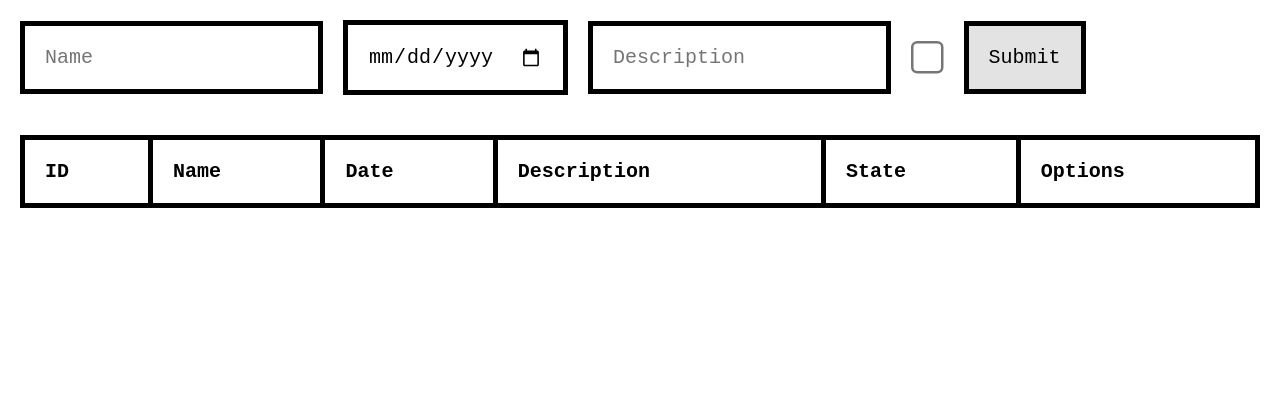
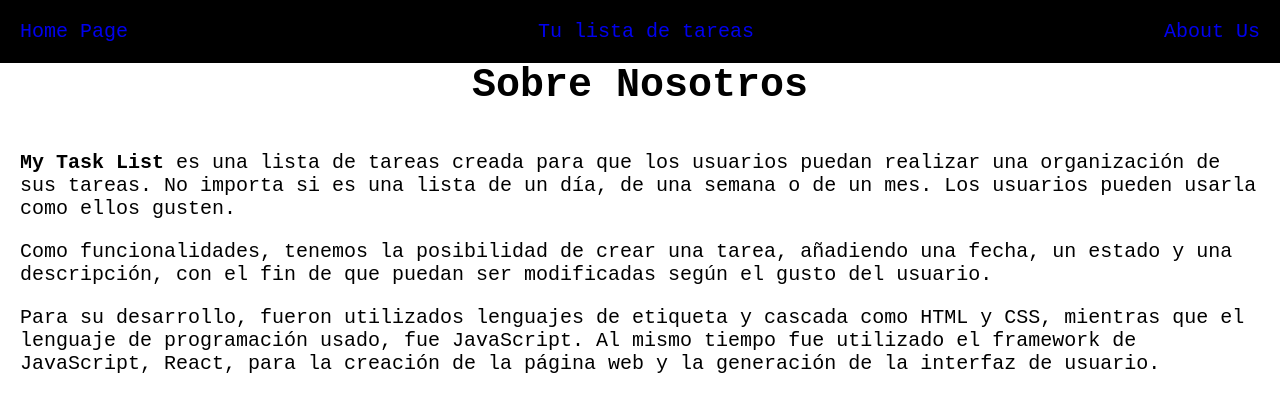
Before and after one commit to boambinho/task-list, a React (Create React App) app: page /about in a window 1280 px wide. Shown: the top 412 px of the page. Built offline with nearby package versions, Linux system fonts and the light colour scheme; a web font is replaced by a local one.

Commit message:
rutas agregadas

```diff
--- a/package.json
+++ b/package.json
@@ -9,6 +9,7 @@
     "react": "^18.2.0",
     "react-dom": "^18.2.0",
     "react-hook-form": "^7.39.5",
+    "react-router-dom": "^6.4.4",
     "react-scripts": "5.0.1",
     "web-vitals": "^2.1.4"
   },
--- a/src/App.css
+++ b/src/App.css
@@ -48,3 +48,39 @@ img {
   flex-direction: row;
   gap: 1rem;
 }
+
+h1 {
+  text-align: center;
+}
+
+.subtitulo {
+  text-align: center;
+}
+
+.aboutUs {
+  text-align: inherit;
+  margin: 1rem;
+}
+
+.navbar {
+  background: #000;
+  color: #fff;
+  display: flex;
+  justify-content: space-between;
+  align-items: center;
+  padding: 1rem;
+}
+
+a:visited {
+  color: #fff;
+}
+
+a {
+  text-decoration: none;
+}
+
+/*hover en navbar*/
+a:hover {
+  color: rgb(75, 72, 72);
+  text-decoration: none;
+}
--- a/src/App.js
+++ b/src/App.js
@@ -1,33 +1,24 @@
 import "./App.css";
-import React, { useState } from "react";
-import Table from "./components/Table";
-import Inputs from "./components/Inputs";
-import { addTaskByUpdate } from "./hooks/res";
+import React from "react";
+import { BrowserRouter as Router, Routes, Route } from "react-router-dom";
+import Home from "./Pages/Home";
+import { SobreNosotros } from "./Pages/SobreNosotros";
+import Menu from "./Pages/Menu";
+import ErrorPage from "./Pages/ErrorPage";
+import Tareas from "./Pages/Tareas";
 
 export default function App() {
-  const [tasks, setTasks] = useState([]);
-  const [id, setId] = useState(0);
-
   return (
     <React.Fragment>
-      <Inputs
-        eventSubmit={(event) => {
-          event.preventDefault();
-
-          const formData = new FormData(event.target);
-
-          formData.append("id", id);
-
-          setId(id + 1);
-
-          const formDataObj = Object.fromEntries(formData.entries());
-
-          setTasks(addTaskByUpdate(tasks, formDataObj));
-
-          event.target.reset();
-        }}
-      />
-      <Table tasks={tasks} setTasks={setTasks} />
+      <Router>
+        <Menu />
+        <Routes>
+          <Route path="/" element={<Home />} />
+          <Route path="/about" element={<SobreNosotros />} />
+          <Route path="/task_list" element={<Tareas />} />
+          <Route path="*" element={<ErrorPage />} />
+        </Routes>
+      </Router>
     </React.Fragment>
   );
 }
--- /dev/null
+++ b/src/Pages/ErrorPage.js
@@ -0,0 +1,7 @@
+import React from "react";
+
+function ErrorPage() {
+  return <div className="error">¡ERROR! NO EXISTE ESTA PÁGINA </div>;
+}
+
+export default ErrorPage;
--- /dev/null
+++ b/src/Pages/Home.js
@@ -0,0 +1,27 @@
+import React from "react";
+
+const Home = () => {
+  return (
+    <div>
+      <br />
+      <h1> My Task List </h1>
+      <br />
+      <p className="subtitulo">¡ Bienvenido a tu lista de tareas !</p>
+      <br />
+      <p className="subtitulo">
+        {" "}
+        Para Comenzar a crear o modificar tu tarea, presiona{" "}
+        <strong>Tu lista de tareas </strong>
+        arriba
+      </p>
+      <br />
+      <p className="subtitulo">
+        Para profundizar sobre la aplicación, presiona
+        <strong> About us </strong> arriba a la derecha
+      </p>
+      <br />
+    </div>
+  );
+};
+
+export default Home;
--- /dev/null
+++ b/src/Pages/Menu.js
@@ -0,0 +1,19 @@
+import { Outlet, Link } from "react-router-dom";
+
+const Menu = () => {
+  return (
+    <>
+      <nav className="navbar">
+        <Link to="/"> Home Page </Link>
+
+        <Link to="/task_list"> Tu lista de tareas </Link>
+
+        <Link to="/about"> About Us </Link>
+      </nav>
+
+      <Outlet />
+    </>
+  );
+};
+
+export default Menu;
--- /dev/null
+++ b/src/Pages/SobreNosotros.js
@@ -0,0 +1,31 @@
+import React from "react";
+
+export const SobreNosotros = () => {
+  return (
+    <div>
+      <h1>Sobre Nosotros</h1>
+      <br />
+      <p className="aboutUs">
+        {" "}
+        <strong>My Task List </strong> es una lista de tareas creada para que
+        los usuarios puedan realizar una organización de sus tareas. No importa
+        si es una lista de un día, de una semana o de un mes. Los usuarios
+        pueden usarla como ellos gusten.
+      </p>
+      <p className="aboutUs">
+        {" "}
+        Como funcionalidades, tenemos la posibilidad de crear una tarea,
+        añadiendo una fecha, un estado y una descripción, con el fin de que
+        puedan ser modificadas según el gusto del usuario.
+      </p>
+      <p className="aboutUs">
+        {" "}
+        Para su desarrollo, fueron utilizados lenguajes de etiqueta y cascada
+        como HTML y CSS, mientras que el lenguaje de programación usado, fue
+        JavaScript. Al mismo tiempo fue utilizado el framework de JavaScript,
+        React, para la creación de la página web y la generación de la interfaz
+        de usuario.
+      </p>
+    </div>
+  );
+};
--- /dev/null
+++ b/src/Pages/Tareas.js
@@ -0,0 +1,40 @@
+import React, { useState } from "react";
+import Inputs from "../components/Inputs";
+import { addTaskByUpdate } from "../hooks/res";
+import { useLocalStorage } from "../hooks/useLocalStorage";
+import Table from "../components/Table";
+
+export default function Tareas() {
+  const [tasks, setTasks] = useState([]);
+  const [id, setId] = useState(0);
+
+  const [storedValue, setStoredValue] = useLocalStorage();
+
+  console.log(storedValue);
+
+  return (
+    <div>
+      <h1>Tareas</h1>;
+      <Inputs
+        eventSubmit={(event) => {
+          event.preventDefault();
+
+          const formData = new FormData(event.target);
+
+          formData.append("id", id);
+
+          setId(id + 1);
+
+          const formDataObj = Object.fromEntries(formData.entries());
+
+          setTasks(addTaskByUpdate(tasks, formDataObj));
+
+          setStoredValue(formDataObj);
+
+          event.target.reset();
+        }}
+      />
+      <Table tasks={tasks} setTasks={setTasks} />
+    </div>
+  );
+}
--- a/src/components/Inputs.jsx
+++ b/src/components/Inputs.jsx
@@ -5,7 +5,12 @@ export default function Inputs({ eventSubmit }) {
     <form onSubmit={eventSubmit}>
       <input type="text" name="name" placeholder="Name" minLength={3} />
       <input type="date" name="date" placeholder="Date" required />
-      <input type="text" name="description" placeholder="Description" />
+      <input
+        type="text"
+        name="description"
+        placeholder="Description"
+        notrequired
+      />
       <input type="checkbox" name="state" placeholder="State" value="true" />
       <input type="submit" value="Submit" />
     </form>
--- a/src/components/Table.jsx
+++ b/src/components/Table.jsx
@@ -1,18 +1,20 @@
 import React from "react";
 import { deleteTaskByID } from "../hooks/res";
 
-export default function Table({ tasks, setTasks }) {
+function Table({ tasks, setTasks }) {
   return (
     <React.Fragment>
       <table>
-        <thead>
+        <tbody>
+          <tr>
             <th>ID</th>
             <th>Name</th>
             <th>Date</th>
             <th>Description</th>
             <th>State</th>
             <th>Options</th>
-        </thead>
+          </tr>
+
           {tasks.map((task) => (
             <tr key={task.id}>
               <td>{task.id}</td>
@@ -47,9 +49,9 @@ export default function Table({ tasks, setTasks }) {
                     viewBox="0 0 24 24"
                     fill="none"
                     stroke="red"
-                  stroke-width="2"
-                  stroke-linecap="round"
-                  stroke-linejoin="round"
+                    strokeWidth="2"
+                    strokeLinecap="round"
+                    strokeLinejoin="round"
                     onClick={() => {
                       setTasks(deleteTaskByID(tasks, task.id));
                     }}
@@ -63,7 +65,10 @@ export default function Table({ tasks, setTasks }) {
               </td>
             </tr>
           ))}
+        </tbody>
       </table>
     </React.Fragment>
   );
 }
+
+export default Table;
--- /dev/null
+++ b/src/hooks/useLocalStorage.js
@@ -0,0 +1,24 @@
+import { useState } from "react";
+
+// create a simple hook
+export function useLocalStorage(key, initialValue) {
+  const [storedValue, setStoredValue] = useState(() => {
+    try {
+      const item = window.localStorage.getItem(key);
+      return item ? JSON.parse(item) : initialValue;
+    } catch (error) {
+      return initialValue;
+    }
+  });
+
+  const setValue = (value) => {
+    try {
+      setStoredValue(value);
+      window.localStorage.setItem(key, JSON.stringify(value));
+    } catch (error) {
+      console.error(error);
+    }
+  };
+
+  return [storedValue, setValue];
+}
```
Also changed, not shown: src/hooks/Local_Storage.js (added, +10 -0 lines), 1 other file (tests, documents, lock files or other folders). Lines whose indentation alone changed are shown as unchanged.
